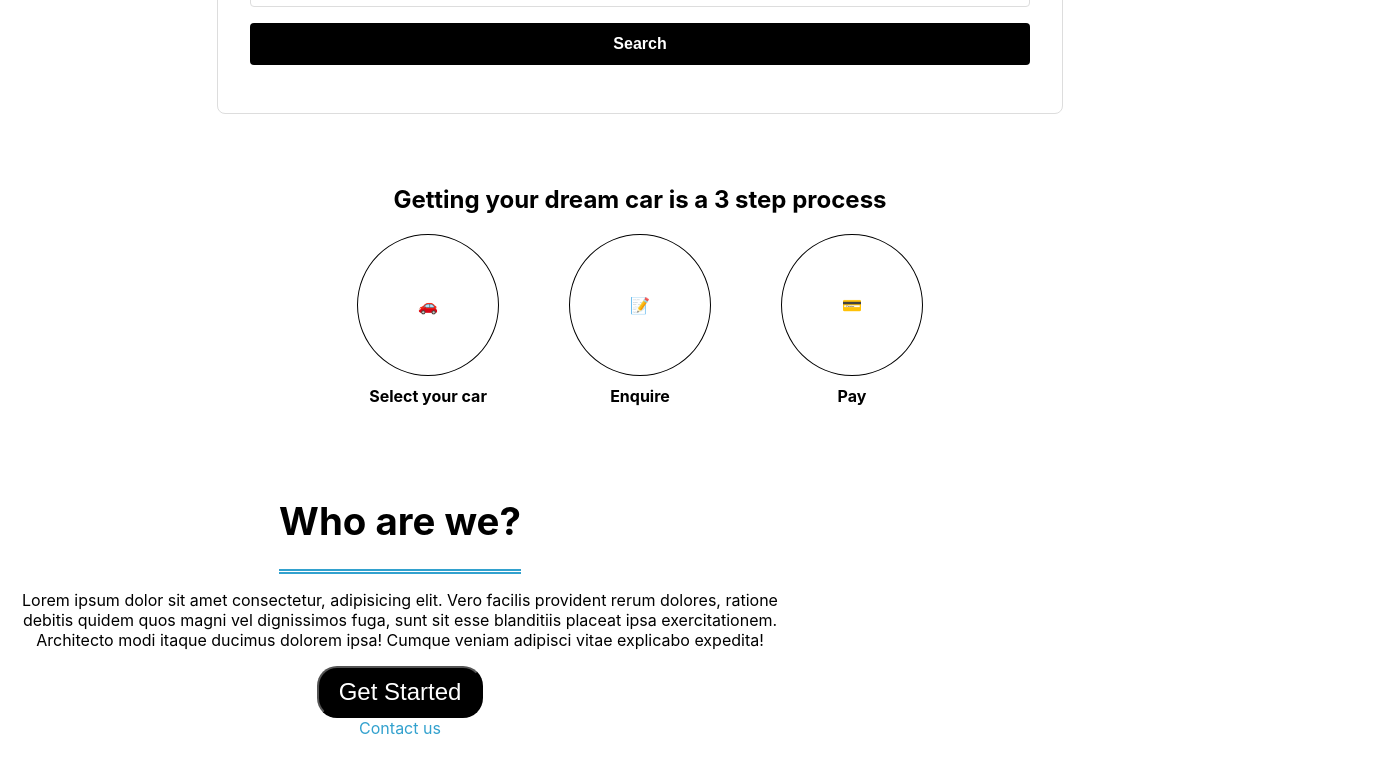
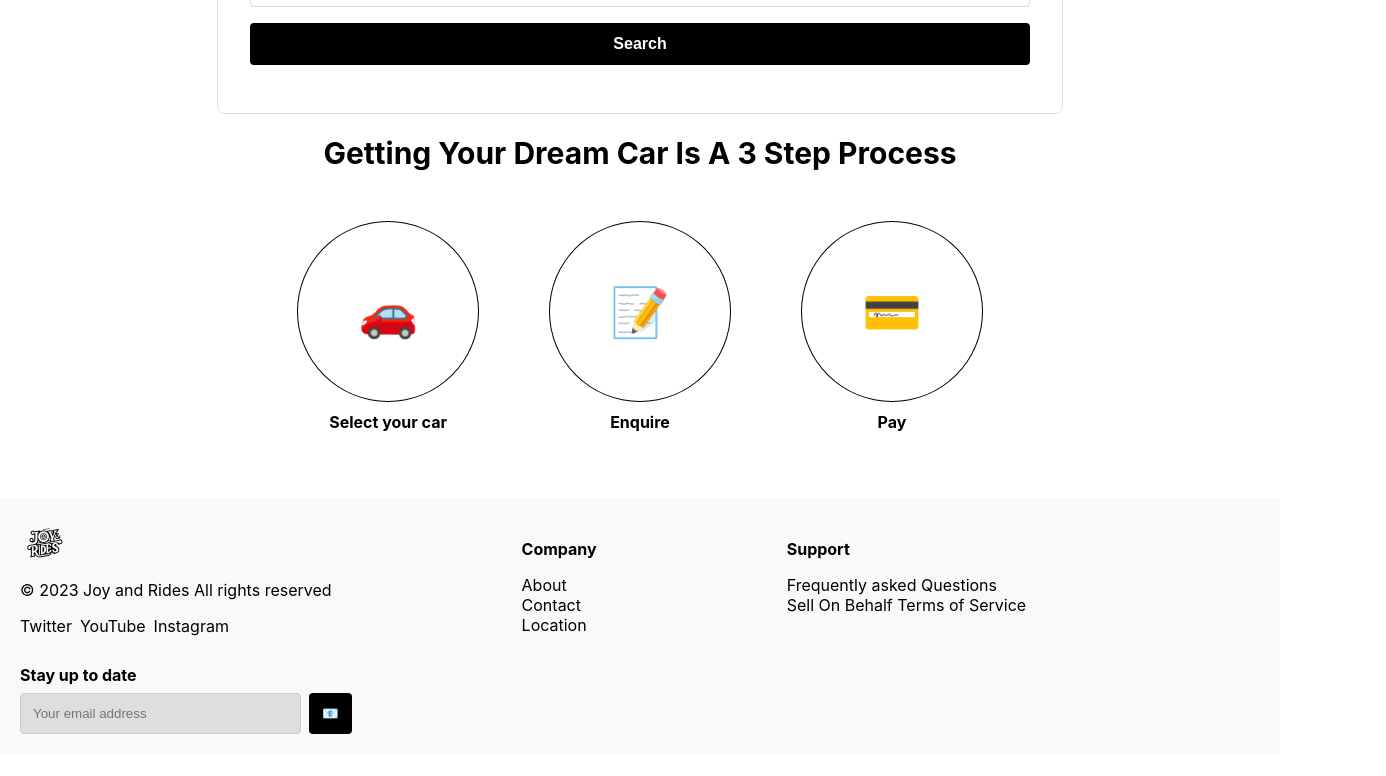
Before and after one commit to suleosmann/joy-rides-site, a React (Create React App) app: page / in a window 1280 px wide. Shown: the part 1200-1976 px from the top of the page, 1386 px wide, since content can reach past the window. After the commit the page ends 1954 px from the top, so only its background shows below. Built offline with nearby package versions, Linux system fonts and the light colour scheme.

Commit message:
Added routes

```diff
--- a/package.json
+++ b/package.json
@@ -18,6 +18,7 @@
     "framer-motion": "^10.16.16",
     "react": "^18.2.0",
     "react-dom": "^18.2.0",
+    "react-router-dom": "^6.21.1",
     "react-scripts": "5.0.1",
     "web-vitals": "^2.1.4"
   },
--- a/src/App.css
+++ b/src/App.css
@@ -1,38 +1,3 @@
-.App {
-  text-align: center;
+body{
+  width: 100%;
 }
-
-.App-logo {
-  height: 40vmin;
-  pointer-events: none;
-}
-
-@media (prefers-reduced-motion: no-preference) {
-  .App-logo {
-    animation: App-logo-spin infinite 20s linear;
-  }
-}
-
-.App-header {
-  background-color: #282c34;
-  min-height: 100vh;
-  display: flex;
-  flex-direction: column;
-  align-items: center;
-  justify-content: center;
-  font-size: calc(10px + 2vmin);
-  color: white;
-}
-
-.App-link {
-  color: #61dafb;
-}
-
-@keyframes App-logo-spin {
-  from {
-    transform: rotate(0deg);
-  }
-  to {
-    transform: rotate(360deg);
-  }
-}
--- a/src/App.js
+++ b/src/App.js
@@ -1,19 +1,25 @@
+import React from "react";
 import "./App.css";
 import Navbar from "./components/Navbar";
 import Landingpage from "./components/Landingpage";
-import Footer from "./components/Footer"
+import Footer from "./components/Footer";
 import About from "./components/About";
 import Contact from "./components/Contact";
+import { BrowserRouter as Router, Routes, Route } from 'react-router-dom';
 
 function App() {
   return (
+    <Router>
       <div className="App">
         <Navbar />
-        <Landingpage />
-        <About/>
-        <Contact/>
+        <Routes>
+          <Route path="/" element={<Landingpage />} />
+          <Route path="/about" element={<About />} />
+          <Route path="/contact" element={<Contact />} />
+        </Routes>
         <Footer />
       </div>
+    </Router>
   );
 }
 
--- a/src/components/Navbar.jsx
+++ b/src/components/Navbar.jsx
@@ -1,5 +1,6 @@
 import React from 'react'
 import './css/Navbar.css'; // Import
+import { Link } from 'react-router-dom';
 
 
 const Navbar = () => {
@@ -13,8 +14,8 @@ const Navbar = () => {
         <ul>
           <a href="#">Vehicles in Kenya</a>
           <a href="#">International Stock</a>
-          <a href="#">About</a>
-          <a href="#">Contact</a>
+          <Link to="/about">About</Link>
+          <Link to="/contact">Contact</Link>
           <a href="#">Frequently asked questions</a>
         </ul>
       </nav>
--- a/src/components/css/Landingpage.css
+++ b/src/components/css/Landingpage.css
@@ -49,9 +49,13 @@
 .process-container {
   text-align: center;
   margin: 50px 0;
-  margin-top: 100px;
+  margin-top: 50px;
 }
-
+.process-container h2{
+  margin-bottom: 50px;
+  font-size: 30px;
+  text-transform: capitalize;
+}
 .steps {
   display: flex;
   justify-content: center;
@@ -74,6 +78,7 @@
   display: flex;
   justify-content: center;
   align-items: center;
+  font-size: 3rem;
 }
 
 .step p {
```
Also changed, not shown: 1 other file (tests, documents, lock files or other folders).
